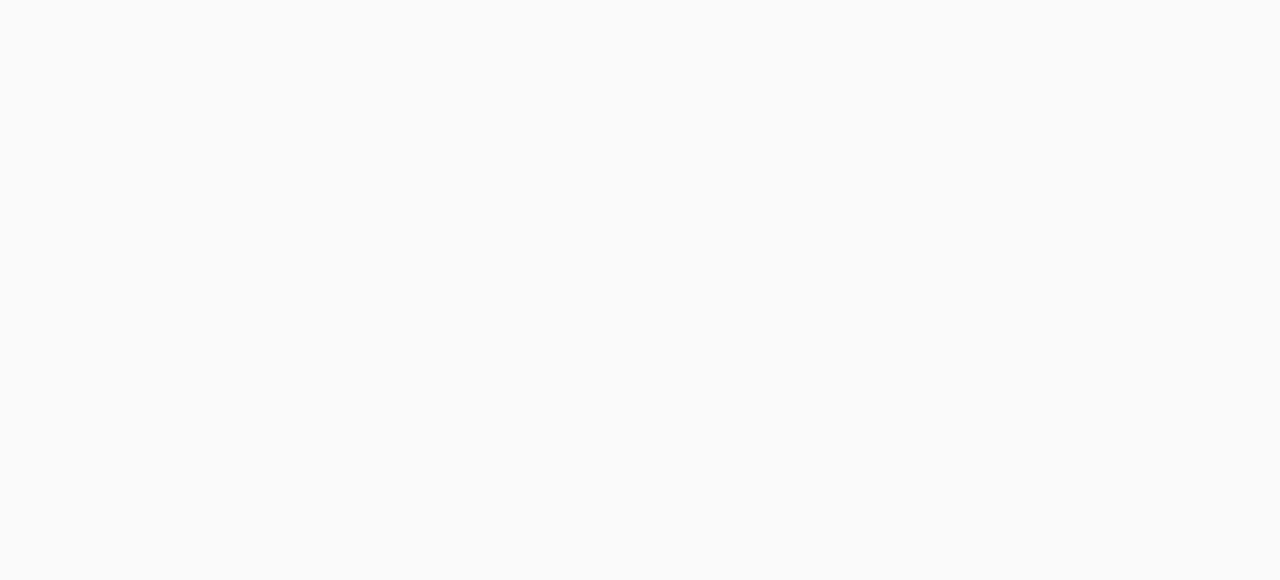
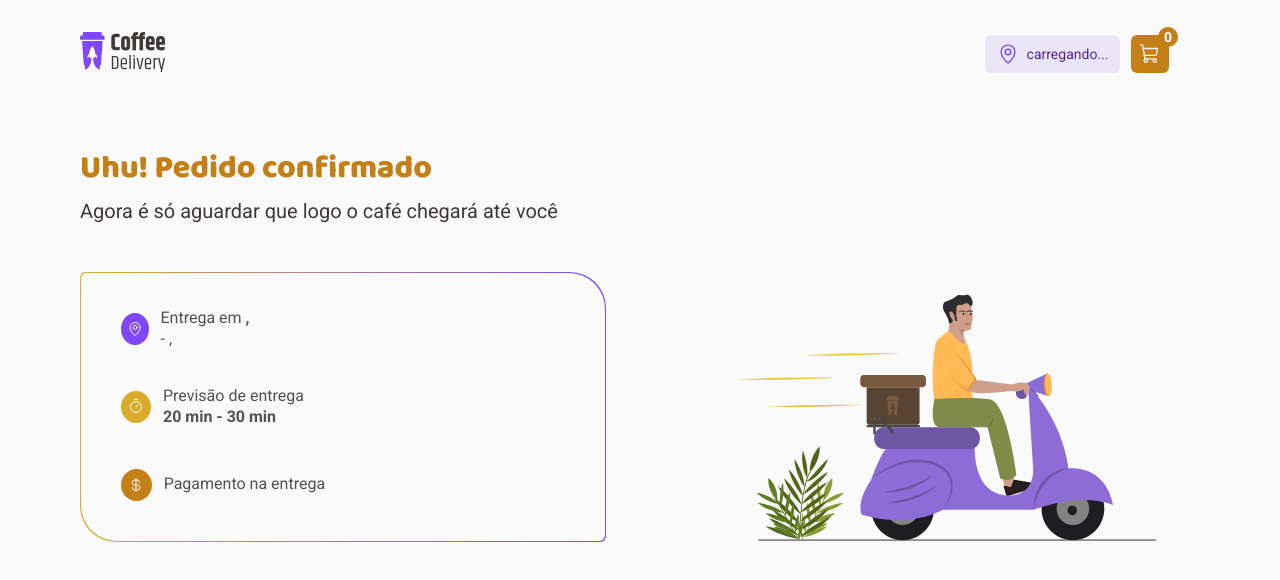
Before and after one commit to alvarobraz/reactjs_coffee_delivery, a React (Vite) app: page /confirm-order in a window 1280 px wide. Before the commit this address had no page. Shown: the top 580 px of the page. Built offline with nearby package versions, Linux system fonts and the light colour scheme; no server answers.

Commit message:
implemented confirm order

```diff
--- a/src/Router.tsx
+++ b/src/Router.tsx
@@ -3,6 +3,7 @@ import { DefaultLayout } from './layouts/DefaultLayout'
 import { Checkout } from './pages/Checkout'
 
 import { Home } from './pages/Home'
+import { ConfirmOrder } from './pages/ConfirmOrder'
 
 export function Router() {
   return (
@@ -10,6 +11,7 @@ export function Router() {
       <Route path="/" element={<DefaultLayout />}>
         <Route path="/" element={<Home />} />
         <Route path="/checkout" element={<Checkout />} />
+        <Route path="/confirm-order" element={<ConfirmOrder />} />
       </Route>
     </Routes>
   )
--- a/src/components/App/InfoWrapHome/index.tsx
+++ b/src/components/App/InfoWrapHome/index.tsx
@@ -1,36 +1,49 @@
 import { TypeVariant, InfoWrapContent } from './styles'
 
-import { ShoppingCart, Timer, Package, Coffee } from 'phosphor-react'
+import {
+  ShoppingCart,
+  Timer,
+  Package,
+  Coffee,
+  MapPin,
+  CurrencyDollar,
+} from 'phosphor-react'
 
 interface PropsInfowrap {
   variant: TypeVariant
+  children?: React.ReactNode
 }
 
-export function InfoWrapHome({ variant }: PropsInfowrap) {
+export function InfoWrapHome({ variant, children }: PropsInfowrap) {
   return (
     <InfoWrapContent variant={variant}>
       <span>
         {variant === 'shopping' ? (
           <ShoppingCart size={16} />
-        ) : variant === 'timer' ? (
+        ) : variant === 'timer' || variant === 'timer2' ? (
           <Timer size={16} />
         ) : variant === 'package' ? (
           <Package size={16} />
         ) : variant === 'coffee' ? (
           <Coffee size={16} />
+        ) : variant === 'map' ? (
+          <MapPin size={16} />
+        ) : variant === 'money' ? (
+          <CurrencyDollar size={16} />
         ) : null}
       </span>
-      <p>
-        {variant === 'shopping'
-          ? 'Compra simples e segura'
-          : variant === 'timer'
-          ? 'Entrega rápida e rastreada'
-          : variant === 'package'
-          ? 'Embalagem mantém o café intacto'
-          : variant === 'coffee'
-          ? 'O café chega fresquinho até você'
-          : null}
-      </p>
+
+      {variant === 'shopping' ? (
+        <p>Compra simples e segura</p>
+      ) : variant === 'timer' ? (
+        <p>Entrega rápida e rastreada</p>
+      ) : variant === 'package' ? (
+        <p>Embalagem mantém o café intacto</p>
+      ) : variant === 'coffee' ? (
+        <p>O café chega fresquinho até você</p>
+      ) : null}
+
+      {children}
     </InfoWrapContent>
   )
 }
--- a/src/components/App/InfoWrapHome/styles.ts
+++ b/src/components/App/InfoWrapHome/styles.ts
@@ -1,6 +1,13 @@
 import styled, { css } from 'styled-components'
 
-export type TypeVariant = 'shopping' | 'timer' | 'package' | 'coffee'
+export type TypeVariant =
+  | 'shopping'
+  | 'timer'
+  | 'package'
+  | 'coffee'
+  | 'map'
+  | 'timer2'
+  | 'money'
 
 interface TypeContainerProps {
   variant: TypeVariant
@@ -11,9 +18,12 @@ const typeVariants = {
   timer: '#DBAC2C',
   package: '#403937',
   coffee: '#8047F8',
+  map: '#8047F8',
+  timer2: '#DBAC2C',
+  money: '#C47F17',
 }
 
-export const InfoWrapContent = styled.div<TypeContainerProps>`
+export const InfoWrapContent = styled.section<TypeContainerProps>`
   width: ${({ variant }) =>
     variant === ('shopping' || 'timer') ? '14.4375rem' : 'auto'};
   height: 2rem;
@@ -30,7 +40,10 @@ export const InfoWrapContent = styled.div<TypeContainerProps>`
       `
     }}
 
-    width: 2rem;
+    width: ${({ variant }) =>
+      variant === 'map' || variant === 'timer2' || variant === 'money'
+        ? '2.4rem'
+        : '2rem'};
     height: 2rem;
 
     display: flex;
@@ -40,8 +53,21 @@ export const InfoWrapContent = styled.div<TypeContainerProps>`
     border-radius: 50%;
 
     svg {
+      ${({ variant }) =>
+        variant === 'map' || variant === 'timer2' || variant === 'money'
+          ? '2.4rem'
+          : '2rem'};
       color: ${(props) => props.theme['base-background']};
     }
+  }
+
+  > div {
+    width: 100%;
+    height: auto;
+
+    display: flex;
+    flex-direction: column;
+    align-items: flex-start;
   }
 
   p {
--- a/src/contexts/Context.tsx
+++ b/src/contexts/Context.tsx
@@ -1,4 +1,11 @@
-import { ReactNode, createContext, useEffect, useState } from 'react'
+import {
+  Dispatch,
+  ReactNode,
+  SetStateAction,
+  createContext,
+  useEffect,
+  useState,
+} from 'react'
 import { calcTotalMyProducts } from '../utils'
 
 export interface PropsProductCoffee {
@@ -36,13 +43,27 @@ export interface PropsMyProductCoffee {
   valueProduct: number
 }
 
+export interface PropsAdressDelivery {
+  cep?: string | undefined
+  logradouro: string | undefined
+  numero: string | undefined
+  complemento?: string | undefined
+  bairro: string | undefined
+  localidade: string | undefined
+  uf: string | undefined
+}
+
 interface ContextType {
   products: PropsProductCoffee[]
   countAndSaveMyProduct: (product: number, counter: string) => void
   countMyProducts: number
   totalMyProducts: number
-  myProducts: PropsProductCoffee[]
+  myProducts: PropsProductCoffee[] | undefined
   handleDeleteMyProduct: (product: number) => void
+  adressDelivery: PropsAdressDelivery | undefined
+  setAdressDelivery: Dispatch<SetStateAction<PropsAdressDelivery | undefined>>
+  setPaymentMethod: Dispatch<SetStateAction<string>>
+  paymentMethod: string
 }
 
 export const Context = createContext({} as ContextType)
@@ -202,9 +223,16 @@ export function ContextProvider({ children }: ContextProps) {
 
   const [products, setProducts] =
     useState<PropsProductCoffee[]>(defaultProducts)
-  const [myProducts, setMyProducts] = useState<PropsProductCoffee[]>([])
+  const [myProducts, setMyProducts] = useState<
+    PropsProductCoffee[] | undefined
+  >([])
   const [countMyProducts, setCountMyProducts] = useState<number>(0)
   const [totalMyProducts, setTotalMyProducts] = useState<number>(0)
+
+  const [adressDelivery, setAdressDelivery] = useState<
+    PropsAdressDelivery | undefined
+  >()
+  const [paymentMethod, setPaymentMethod] = useState<string>('')
 
   async function countAndSaveMyProduct(productId: number, counter: string) {
     setProducts((prevProducts) => {
@@ -228,7 +256,7 @@ export function ContextProvider({ children }: ContextProps) {
 
     if (counter === 'more') {
       setMyProducts((prevMyProducts) => {
-        const existingProduct = prevMyProducts.find(
+        const existingProduct = prevMyProducts?.find(
           (product) => product.id === productId,
         )
 
@@ -269,11 +297,11 @@ export function ContextProvider({ children }: ContextProps) {
             ]
           }
         }
-      }) ///
+      })
     }
     if (counter === 'less') {
       setMyProducts((prevMyProducts) => {
-        const existingProduct = prevMyProducts.find(
+        const existingProduct = prevMyProducts?.find(
           (product) => product.id === productId,
         )
 
@@ -314,8 +342,8 @@ export function ContextProvider({ children }: ContextProps) {
     }
   }
 
-  const total = calcTotalMyProducts(myProducts)
-  const countTotalMyProducts = myProducts.reduce((counter, myProduct) => {
+  const total = calcTotalMyProducts(myProducts!)
+  const countTotalMyProducts = myProducts?.reduce((counter, myProduct) => {
     if (myProduct.quantity !== 0) {
       return counter + 1
     }
@@ -328,13 +356,13 @@ export function ContextProvider({ children }: ContextProps) {
 
   useEffect(() => {
     setTotalMyProducts(total)
-    setCountMyProducts(countTotalMyProducts)
+    setCountMyProducts(countTotalMyProducts!)
   }, [total, countTotalMyProducts])
 
-  // console.log('myProducts')
-  // console.log(JSON.stringify(myProducts))
-  // console.log('products')
-  // console.log(JSON.stringify(products[0]))
+  console.log('adressDelivery')
+  console.log(JSON.stringify(adressDelivery))
+  console.log('paymentMethod')
+  console.log(JSON.stringify(paymentMethod))
 
   return (
     <Context.Provider
@@ -345,6 +373,10 @@ export function ContextProvider({ children }: ContextProps) {
         totalMyProducts,
         myProducts,
         handleDeleteMyProduct,
+        adressDelivery,
+        setAdressDelivery,
+        setPaymentMethod,
+        paymentMethod,
       }}
     >
       {children}
--- a/src/pages/Checkout/index.tsx
+++ b/src/pages/Checkout/index.tsx
@@ -1,4 +1,4 @@
-import { useContext, useState } from 'react'
+import { useContext, useEffect, useState } from 'react'
 import { Context } from '../../contexts/Context'
 import { Button } from '../../components/Checkout/Button'
 import {
@@ -17,9 +17,19 @@ import { formatPrice } from '../../utils'
 import * as zod from 'zod'
 import { useForm } from 'react-hook-form'
 import { zodResolver } from '@hookform/resolvers/zod'
+import { useNavigate } from 'react-router-dom'
 
 export function Checkout() {
-  const { myProducts, totalMyProducts } = useContext(Context)
+  const navigate = useNavigate()
+
+  const {
+    myProducts,
+    totalMyProducts,
+    setAdressDelivery,
+    adressDelivery,
+    setPaymentMethod,
+    paymentMethod,
+  } = useContext(Context)
 
   const FormValidationSchema = zod.object({
     cep: zod.string().optional(),
@@ -36,22 +46,28 @@ export function Checkout() {
     register,
     handleSubmit,
     formState: { errors },
-  } = useForm<Partial<NewCycleFormData>>({
+  } = useForm<NewCycleFormData>({
     resolver: zodResolver(FormValidationSchema),
   })
 
   const [isSelected, setIsSelected] = useState<string | undefined>('')
 
-  // console.log('isSelected -> ' + isSelected)
-
-  function handleCreateDeliveryAddress(data: Partial<NewCycleFormData>) {
+  function handleCreateDeliveryAddress(data: NewCycleFormData) {
     console.log('data ->' + JSON.stringify(data))
-    // return data
+    if (data !== undefined) setAdressDelivery(data)
   }
 
-  // console.log('errors -> ' + errors)
+  const deliveryPrice = 3.5
 
-  const deliveryPrice = 3.5
+  async function handleConfirmOrder() {
+    if (adressDelivery !== undefined && paymentMethod !== undefined) {
+      navigate('/confirm-order')
+    }
+  }
+
+  useEffect(() => {
+    setPaymentMethod(isSelected!)
+  }, [isSelected])
 
   return (
     <>
@@ -182,8 +198,8 @@ export function Checkout() {
         <div>
           <h1>Cafés selecionados</h1>
           <ConfirmOrder>
-            {myProducts.length !== 0
-              ? myProducts.map((product) => (
+            {myProducts?.length !== 0
+              ? myProducts?.map((product) => (
                   <MyOrder key={product.id} product={product} />
                 ))
               : ''}
@@ -201,7 +217,9 @@ export function Checkout() {
                 <span>{formatPrice(totalMyProducts + deliveryPrice)}</span>
               </div>
             </div>
-            <ButtonConfirm>CONFIRMAR PEDIDO</ButtonConfirm>
+            <ButtonConfirm onClick={handleConfirmOrder}>
+              CONFIRMAR PEDIDO
+            </ButtonConfirm>
           </ConfirmOrder>
         </div>
       </ContentCheckout>
--- /dev/null
+++ b/src/pages/ConfirmOrder/index.tsx
@@ -0,0 +1,65 @@
+import { useContext } from 'react'
+import { InfoWrapHome } from '../../components/App/InfoWrapHome'
+import { ContentConfirmOrder, PaymentMethod } from './styles'
+import { Context } from '../../contexts/Context'
+import ImgMotoboyDelivery from '../../assets/img_motoboy_delivery.svg'
+
+export function ConfirmOrder() {
+  const { adressDelivery, paymentMethod } = useContext(Context)
+
+  return (
+    <>
+      <ContentConfirmOrder>
+        <h1>Uhu! Pedido confirmado</h1>
+        <h2>Agora é só aguardar que logo o café chegará até você</h2>
+        <PaymentMethod>
+          <div>
+            <div>
+              <InfoWrapHome variant="map">
+                <div>
+                  <p>
+                    Entrega em{' '}
+                    <strong>
+                      {adressDelivery?.logradouro},{adressDelivery?.numero}
+                    </strong>
+                  </p>
+                  <p>
+                    {adressDelivery?.bairro} - {adressDelivery?.localidade},{' '}
+                    {adressDelivery?.uf}
+                  </p>
+                </div>
+              </InfoWrapHome>
+              <InfoWrapHome variant="timer2">
+                <div>
+                  <p>Previsão de entrega</p>
+                  <p>
+                    <strong>20 min - 30 min</strong>
+                  </p>
+                </div>
+              </InfoWrapHome>
+              <InfoWrapHome variant="money">
+                <div>
+                  <p>Pagamento na entrega </p>
+                  <p>
+                    <strong>
+                      {paymentMethod === 'card'
+                        ? 'Cartão de crédito'
+                        : paymentMethod === 'debit'
+                        ? 'Cartão de débito'
+                        : paymentMethod === 'money'
+                        ? 'Dinheiro'
+                        : ''}
+                    </strong>
+                  </p>
+                </div>
+              </InfoWrapHome>
+            </div>
+          </div>
+          <div>
+            <img src={ImgMotoboyDelivery} alt="Ilustração de um motoboy" />
+          </div>
+        </PaymentMethod>
+      </ContentConfirmOrder>
+    </>
+  )
+}
--- /dev/null
+++ b/src/pages/ConfirmOrder/styles.ts
@@ -0,0 +1,90 @@
+import styled from 'styled-components'
+
+export const ContentConfirmOrder = styled.header`
+  width: 100%;
+  display: flex;
+  flex-direction: column;
+  justify-content: space-between;
+  align-items: flex-start;
+
+  margin-top: 2.5rem;
+  margin-bottom: 15rem;
+
+  h1 {
+    color: ${(props) => props.theme['yellow-dark']};
+
+    font-family: 'Baloo 2', cursive, sans-serif;
+    padding-bottom: 0.5rem;
+
+    font-weight: 800;
+    font-size: 2rem;
+    line-height: 130%;
+  }
+
+  h2 {
+    color: ${(props) => props.theme['base-subtitle']};
+
+    font-family: 'Roboto', cursive, sans-serif;
+    padding-bottom: 0.5rem;
+
+    font-weight: 400;
+    font-size: 1.25rem;
+    line-height: 130%;
+  }
+`
+
+export const PaymentMethod = styled.main`
+  width: 100%;
+  display: flex;
+  flex-direction: row;
+  justify-content: space-between;
+  align-items: flex-start;
+
+  margin-top: 2.5rem;
+
+  > div {
+    width: 32.875rem;
+    height: 16.875rem;
+
+    display: flex;
+    align-items: center;
+    align-content: center;
+
+    background: linear-gradient(to left, #8047f8 0%, #dbac2c 100%);
+    padding: 1px;
+
+    border-radius: 6px 36px;
+
+    > div {
+      background: ${(props) => props.theme['base-background']};
+
+      width: 100%;
+      height: 100%;
+
+      display: flex;
+      flex-direction: column;
+      justify-content: space-between;
+      align-items: flex-start;
+
+      padding: 2.5rem;
+
+      border-radius: 6px 36px;
+    }
+  }
+
+  > div + div {
+    background: ${(props) => props.theme['base-background']};
+
+    width: 30.75rem;
+    height: 18.3125rem;
+
+    display: flex;
+    align-items: center;
+    align-content: center;
+
+    img {
+      width: 30.75rem;
+      height: 16.875rem;
+    }
+  }
+`
```
Also changed, not shown: src/components/Header/index.tsx (+3 -16 lines), src/assets/img_motoboy_delivery.svg (added).
